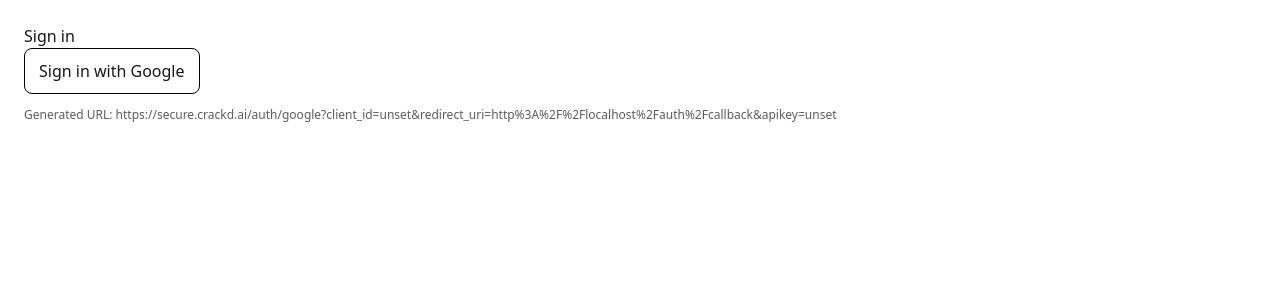
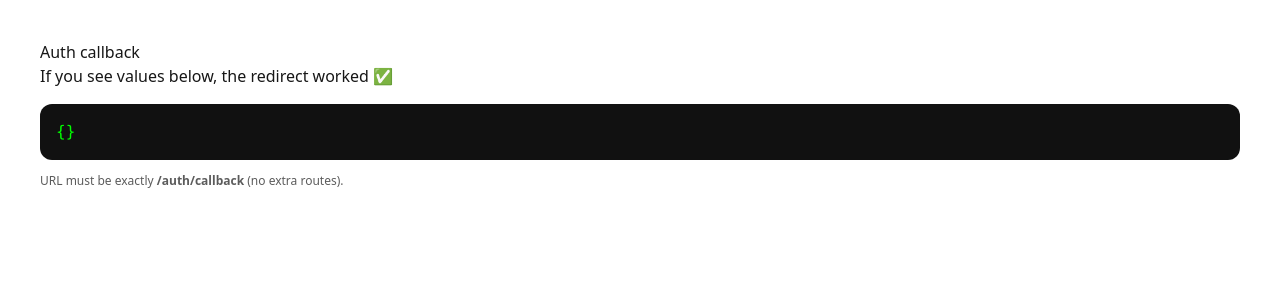
Before and after one commit to hj2567/hello-world-vercel, a Next.js app: page /auth/callback in a window 1280 px wide. Shown: the top 300 px of the page. Built offline with nearby package versions, Linux system fonts and the light colour scheme; no server answers.

Commit message:
Trying almostcrackd.ai

```diff
--- a/app/auth/callback/page.tsx
+++ b/app/auth/callback/page.tsx
@@ -1,49 +1,39 @@
 "use client";
 
-import { useEffect, useState } from "react";
+import { useEffect, useMemo, useState } from "react";
 
-export default function AuthPage() {
-  const [loginUrl, setLoginUrl] = useState("");
+export default function AuthCallbackPage() {
+  const [payload, setPayload] = useState<Record<string, string>>({});
 
   useEffect(() => {
-    const clientId = process.env.NEXT_PUBLIC_GOOGLE_CLIENT_ID!;
-    const proxyApiKey = process.env.NEXT_PUBLIC_CRACKD_APIKEY!;
-    const redirectUri = `${window.location.origin}/auth/callback`; // REQUIRED
+    const params = new URLSearchParams(window.location.search);
+    const obj: Record<string, string> = {};
+    params.forEach((v, k) => (obj[k] = v));
+    setPayload(obj);
 
-    const url = new URL("https://secure.crackd.ai/auth/google");
-    url.searchParams.set("client_id", clientId);
-    url.searchParams.set("redirect_uri", redirectUri);
-    url.searchParams.set("apikey", proxyApiKey);
-
-    setLoginUrl(url.toString());
   }, []);
 
+  const pretty = useMemo(() => JSON.stringify(payload, null, 2), [payload]);
+
   return (
-    <main style={{ padding: 24, fontFamily: "system-ui" }}>
-      <h1>Sign in</h1>
-
-      {loginUrl ? (
-        <>
-          <a
-            href={loginUrl}
-            style={{
-              display: "inline-block",
-              padding: "10px 14px",
-              border: "1px solid black",
-              borderRadius: 8,
-              textDecoration: "none",
-            }}
-          >
-            Sign in with Google
-          </a>
-
-          <p style={{ marginTop: 12, fontSize: 12, opacity: 0.7 }}>
-            Generated URL: {loginUrl}
-          </p>
-        </>
-      ) : (
-        <p>Loading…</p>
-      )}
+    <main style={{ padding: 40, fontFamily: "system-ui" }}>
+      <h1>Auth callback</h1>
+      <p>If you see values below, the redirect worked ✅</p>
+      <pre
+        style={{
+          marginTop: 16,
+          padding: 16,
+          background: "#111",
+          color: "#0f0",
+          borderRadius: 12,
+          overflowX: "auto",
+        }}
+      >
+        {pretty}
+      </pre>
+      <p style={{ marginTop: 12, opacity: 0.7, fontSize: 12 }}>
+        URL must be exactly <b>/auth/callback</b> (no extra routes).
+      </p>
     </main>
   );
 }
--- a/app/auth/page.tsx
+++ b/app/auth/page.tsx
@@ -1,68 +1,44 @@
 "use client";
 
 import { useEffect, useState } from "react";
-
-function randomString(len = 32) {
-  const bytes = new Uint8Array(len);
-  crypto.getRandomValues(bytes);
-  return Array.from(bytes, (b) => ("0" + (b % 256).toString(16)).slice(-2)).join("");
-}
 
 export default function AuthPage() {
   const [loginUrl, setLoginUrl] = useState("");
 
   useEffect(() => {
-    const clientId = process.env.NEXT_PUBLIC_GOOGLE_CLIENT_ID!;
-    const redirectUri = `${window.location.origin}/auth/callback`; // REQUIRED
+    const redirectUri = `${window.location.origin}/auth/callback`;
 
-    const state = randomString(16);
-    const nonce = randomString(16);
-    sessionStorage.setItem("oauth_state", state);
-    sessionStorage.setItem("oauth_nonce", nonce);
+    const url =
+      "https://secure.almostcrackd.ai/auth/google" +
+      `?redirect_uri=${encodeURIComponent(redirectUri)}`;
 
-    const url = new URL("https://accounts.google.com/o/oauth2/v2/auth");
-
-    url.searchParams.set("client_id", clientId);
-    url.searchParams.set("redirect_uri", redirectUri);
-
-    url.searchParams.set("response_type", "id_token");
-    url.searchParams.set("response_mode", "fragment");
-
-    url.searchParams.set("scope", "openid email profile");
-    url.searchParams.set("state", state);
-    url.searchParams.set("nonce", nonce);
-
-    url.searchParams.set("prompt", "select_account");
-
-    setLoginUrl(url.toString());
+    setLoginUrl(url);
   }, []);
 
   return (
-    <main style={{ padding: 24, fontFamily: "system-ui" }}>
+    <main style={{ padding: 40, fontFamily: "system-ui" }}>
       <h1>Sign in</h1>
-
       {loginUrl ? (
-        <>
         <a
           href={loginUrl}
           style={{
             display: "inline-block",
-              padding: "10px 14px",
+            padding: "12px 16px",
             border: "1px solid black",
-              borderRadius: 8,
+            borderRadius: 10,
             textDecoration: "none",
+            fontWeight: 600,
           }}
         >
           Sign in with Google
         </a>
-
-          <p style={{ marginTop: 12, fontSize: 12, opacity: 0.7 }}>
-            Redirect URI: <b>/auth/callback</b>
-          </p>
-        </>
       ) : (
         <p>Loading…</p>
       )}
+
+      <p style={{ marginTop: 12, opacity: 0.7, fontSize: 12 }}>
+        Redirect: <b>/auth/callback</b>
+      </p>
     </main>
   );
 }
```
Lines whose indentation alone changed are shown as unchanged.
